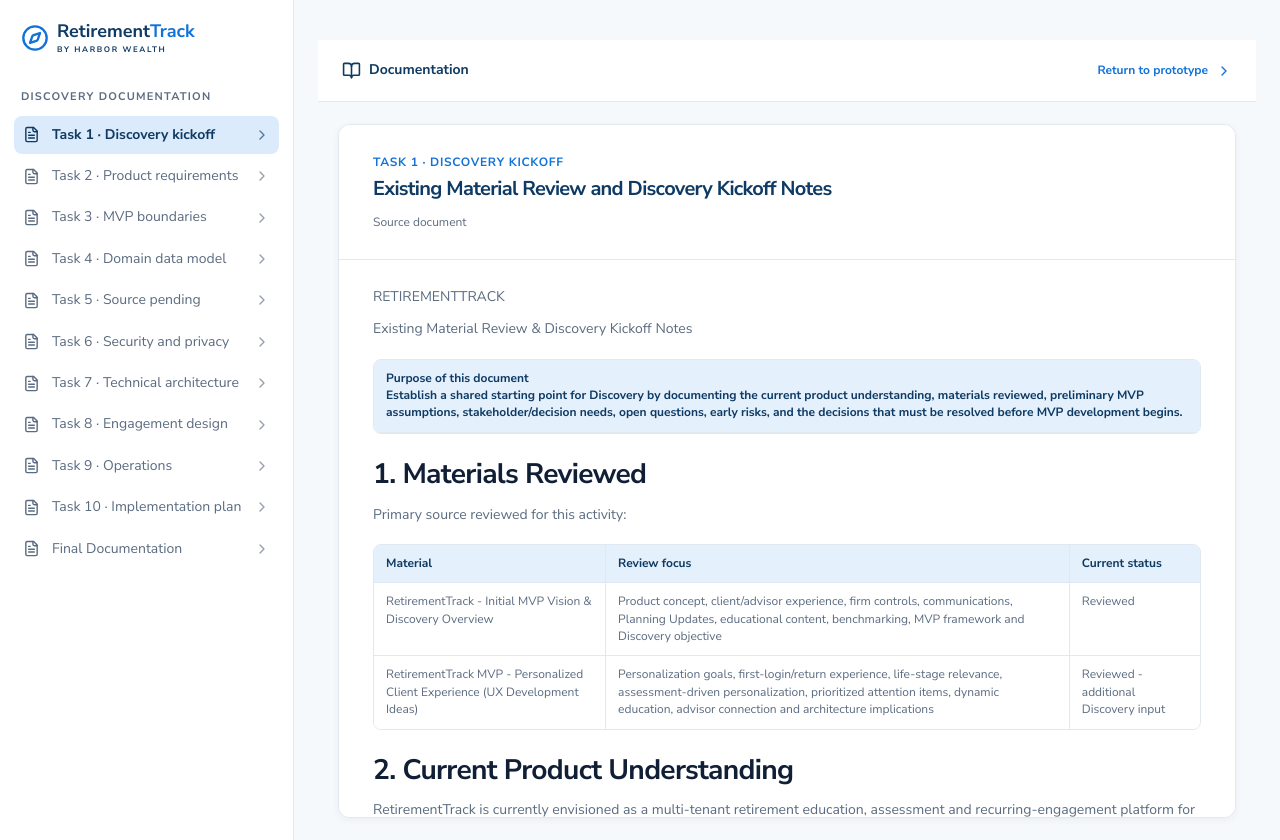
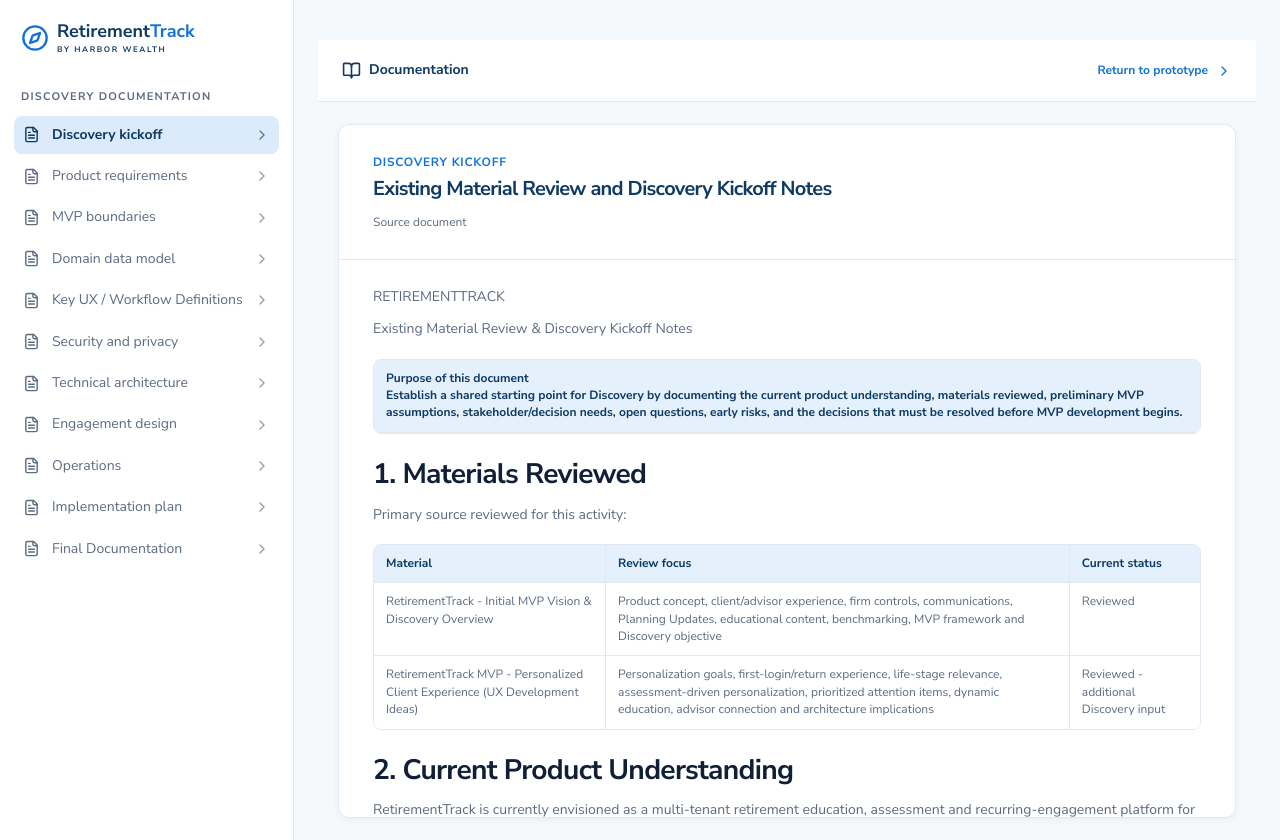
Before and after one commit to Freelancingonupwork/RetirementTrack, a React (Vite) app: page /documentation in a window 1280 px wide. Built offline with nearby package versions, Linux system fonts and the light colour scheme.

Commit message:
updated documentation lables

```diff
--- a/src/compact-density.css
+++ b/src/compact-density.css
@@ -746,6 +746,8 @@
 .documentation-empty h2 { margin: 14px 0 6px; color: var(--brand-primary-strong); font-size: var(--fs-h3); }
 .documentation-empty p { max-width: 54ch; margin: 0; font-size: var(--fs-body-sm); line-height: 1.55; }
 .documentation-empty code { padding: 2px 4px; border-radius: 3px; background: var(--brand-surface-muted); color: var(--brand-primary-strong); }
+.documentation-workflow-reference a { display: inline-flex; align-items: center; gap: 7px; margin-top: 18px; padding: 10px 14px; border: 1px solid var(--brand-primary); border-radius: var(--radius-sm); color: var(--brand-primary); font-size: var(--fs-body-sm); font-weight: 750; }
+.documentation-workflow-reference a:hover { background: var(--brand-primary-soft); text-decoration: none; }
 
 @media (max-width: 760px) {
   .documentation-app { grid-template-columns: 1fr; }
--- a/src/documentation.tsx
+++ b/src/documentation.tsx
@@ -10,16 +10,16 @@
 };
 
 const documentationItems: DocumentationItem[] = [
-  { id: "task-1", label: "Task 1 · Discovery kickoff", fileName: "Existing Material Review and Discovery Kickoff Notes", load: () => import("./assets/documents/extracted/Task1_Existing_Material_Review_and_Discovery_Kickoff_Notes.html?raw") },
-  { id: "task-2", label: "Task 2 · Product requirements", fileName: "Product Requirements and User Workflow Definition", load: () => import("./assets/documents/extracted/Task2_Product_Requirements_User_Workflow_Definition 1 (1).html?raw") },
-  { id: "task-3", label: "Task 3 · MVP boundaries", fileName: "MVP Boundary and Prioritization", load: () => import("./assets/documents/extracted/Task3_MVP_Boundary_Prioritization 1.html?raw") },
-  { id: "task-4", label: "Task 4 · Domain data model", fileName: "Domain Data Model", load: () => import("./assets/documents/extracted/Task4_Domain_Data_Model (3).html?raw") },
-  { id: "task-5", label: "Task 5 · Source pending", fileName: "Task 5 document" },
-  { id: "task-6", label: "Task 6 · Security and privacy", fileName: "Multi Tenancy Identity Security and Privacy", load: () => import("./assets/documents/extracted/Task6_Multi_Tenancy_Identity_Security_Privacy (2).html?raw") },
-  { id: "task-7", label: "Task 7 · Technical architecture", fileName: "Azure NET Technical Architecture", load: () => import("./assets/documents/extracted/Task7_Azure_NET_Technical_Architecture.html?raw") },
-  { id: "task-8", label: "Task 8 · Engagement design", fileName: "Assessments Scoring Content Benchmarking and Engagement Design", load: () => import("./assets/documents/extracted/Task8_Assessments_Scoring_Content_Benchmarking_Engagement_Design.html?raw") },
-  { id: "task-9", label: "Task 9 · Operations", fileName: "DevOps Ownership and Operational Approach", load: () => import("./assets/documents/extracted/Task9_DevOps_Ownership_Operational_Approach_Updated.html?raw") },
-  { id: "task-10", label: "Task 10 · Implementation plan", fileName: "MVP Backlog and Implementation Plan", load: () => import("./assets/documents/extracted/Task10_MVP_Backlog_Implementation_Plan.html?raw") },
+  { id: "task-1", label: "Discovery kickoff", fileName: "Existing Material Review and Discovery Kickoff Notes", load: () => import("./assets/documents/extracted/Task1_Existing_Material_Review_and_Discovery_Kickoff_Notes.html?raw") },
+  { id: "task-2", label: "Product requirements", fileName: "Product Requirements and User Workflow Definition", load: () => import("./assets/documents/extracted/Task2_Product_Requirements_User_Workflow_Definition 1 (1).html?raw") },
+  { id: "task-3", label: "MVP boundaries", fileName: "MVP Boundary and Prioritization", load: () => import("./assets/documents/extracted/Task3_MVP_Boundary_Prioritization 1.html?raw") },
+  { id: "task-4", label: "Domain data model", fileName: "Domain Data Model", load: () => import("./assets/documents/extracted/Task4_Domain_Data_Model (3).html?raw") },
+  { id: "task-5", label: "Key UX / Workflow Definitions", fileName: "Key UX / Workflow Definitions" },
+  { id: "task-6", label: "Security and privacy", fileName: "Multi Tenancy Identity Security and Privacy", load: () => import("./assets/documents/extracted/Task6_Multi_Tenancy_Identity_Security_Privacy (2).html?raw") },
+  { id: "task-7", label: "Technical architecture", fileName: "Azure NET Technical Architecture", load: () => import("./assets/documents/extracted/Task7_Azure_NET_Technical_Architecture.html?raw") },
+  { id: "task-8", label: "Engagement design", fileName: "Assessments Scoring Content Benchmarking and Engagement Design", load: () => import("./assets/documents/extracted/Task8_Assessments_Scoring_Content_Benchmarking_Engagement_Design.html?raw") },
+  { id: "task-9", label: "Operations", fileName: "DevOps Ownership and Operational Approach", load: () => import("./assets/documents/extracted/Task9_DevOps_Ownership_Operational_Approach_Updated.html?raw") },
+  { id: "task-10", label: "Implementation plan", fileName: "MVP Backlog and Implementation Plan", load: () => import("./assets/documents/extracted/Task10_MVP_Backlog_Implementation_Plan.html?raw") },
   { id: "final", label: "Final Documentation", fileName: "Final Documentation Review and Handoff", load: () => import("./assets/documents/extracted/Task11_Final_Documentation_Review_Handoff.html?raw") },
 ];
 
@@ -85,12 +85,19 @@
           <header className="documentation-reader-header">
             <p>{active.label}</p>
             <h1>{active.fileName}</h1>
-            <span>{active.load ? "Source document" : "Source document not added"}</span>
+            <span>{active.load ? "Source document" : "Workflow reference"}</span>
           </header>
           {content ? (
             <Content content={content} />
           ) : active.load ? (
             <div className="documentation-empty"><FileText size={32} /><p>Loading source document…</p></div>
+          ) : active.id === "task-5" ? (
+            <div className="documentation-empty documentation-workflow-reference">
+              <FileText size={32} />
+              <h2>Key UX / Workflow Definitions</h2>
+              <p>Use the prototype to review the client, advisor, firm admin, and platform admin workflows captured during Discovery.</p>
+              <Link to="/client/dashboard">Return to prototype <ChevronRight size={16} /></Link>
+            </div>
           ) : (
             <div className="documentation-empty">
               <FileText size={32} />
```
